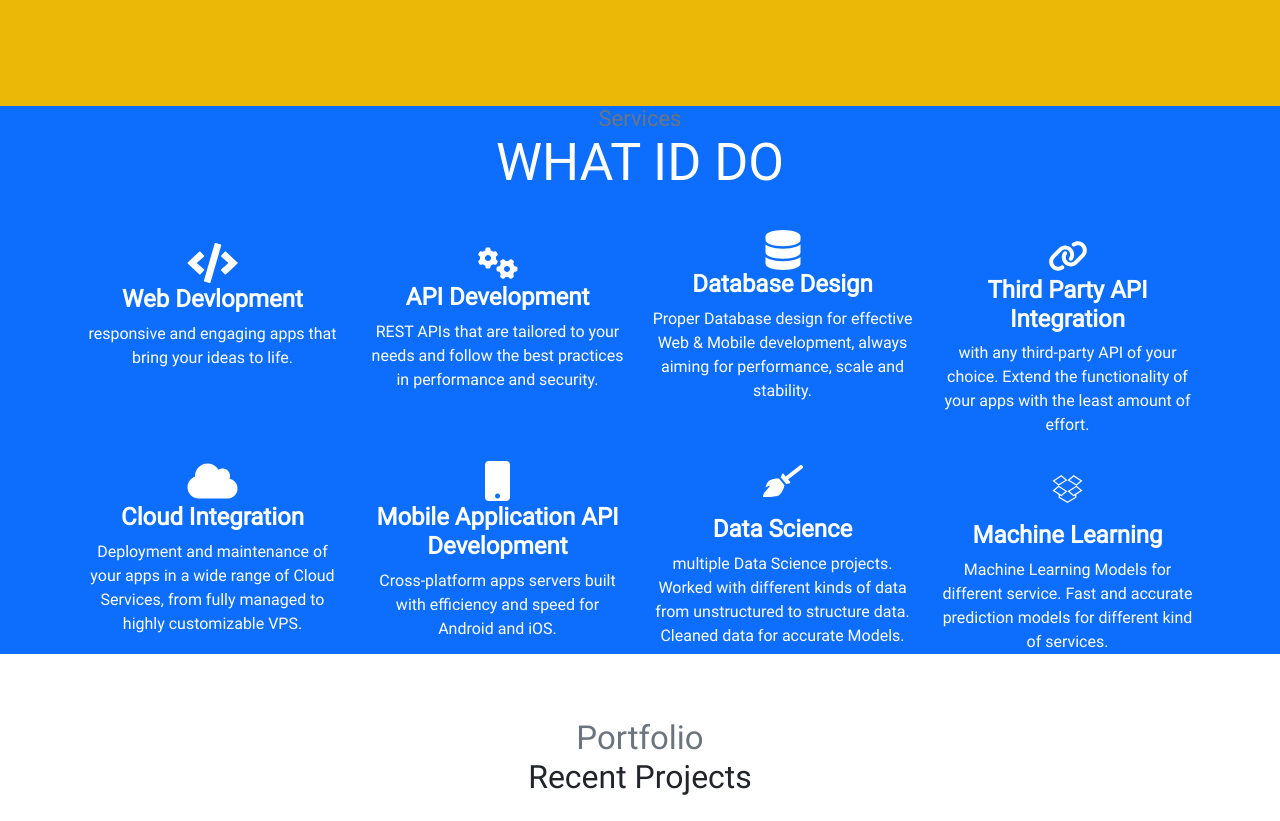
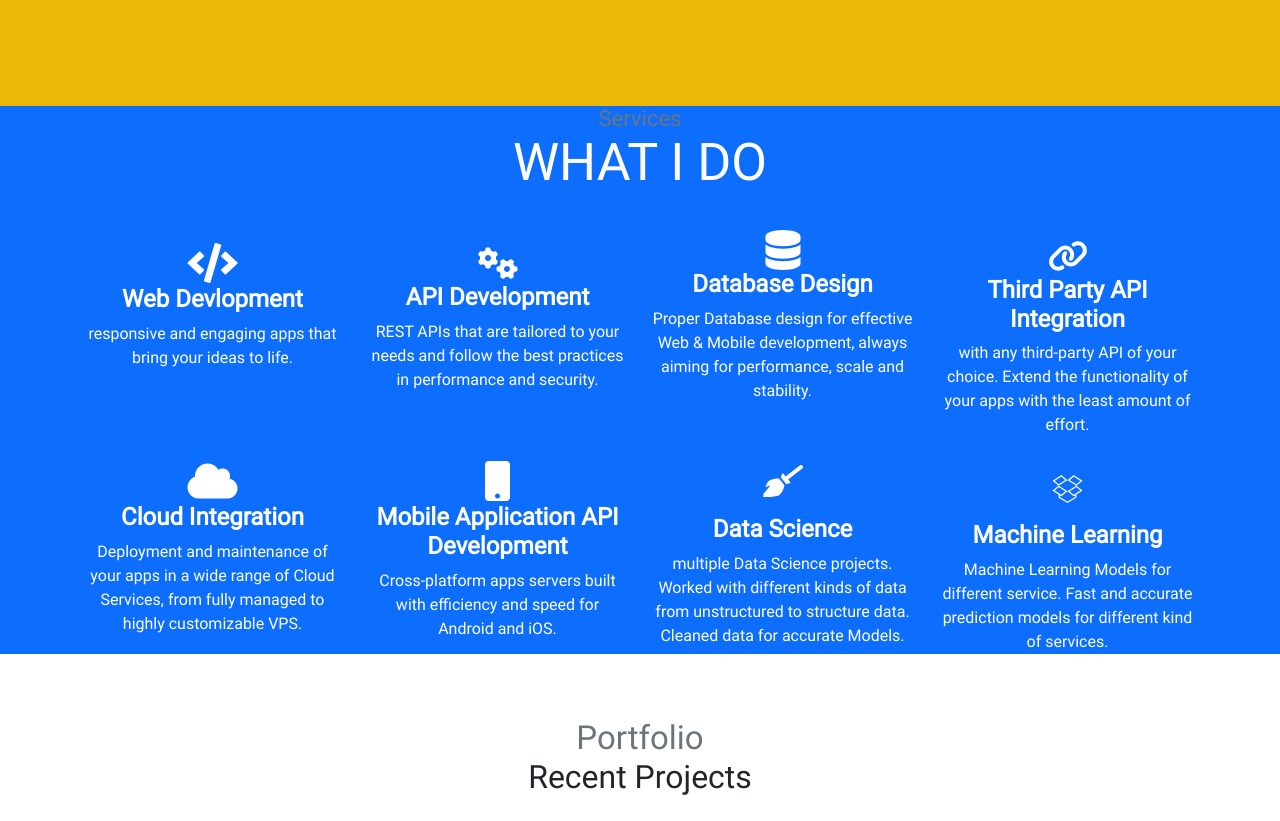
Before and after one commit to baloch555/portfolio, a plain HTML site: page index.html in a window 1280 px wide. Shown: the part 2340-3161 px from the top of the page. Drawn offline with nearby package versions, Linux system fonts and the light colour scheme.

Commit message:
new changes

```diff
--- a/index.html
+++ b/index.html
@@ -297,7 +297,7 @@
       <div class="container">
         <div class="content-section-heading">
           <h3 class="text-secondary mb-0" style="font-size: 22px">Services</h3>
-          <h2 class="mb-5" style="font-size: 52px">WHAT ID DO</h2>
+          <h2 class="mb-5" style="font-size: 52px">WHAT I DO</h2>
         </div>
         <div class="row">
           <div
```
